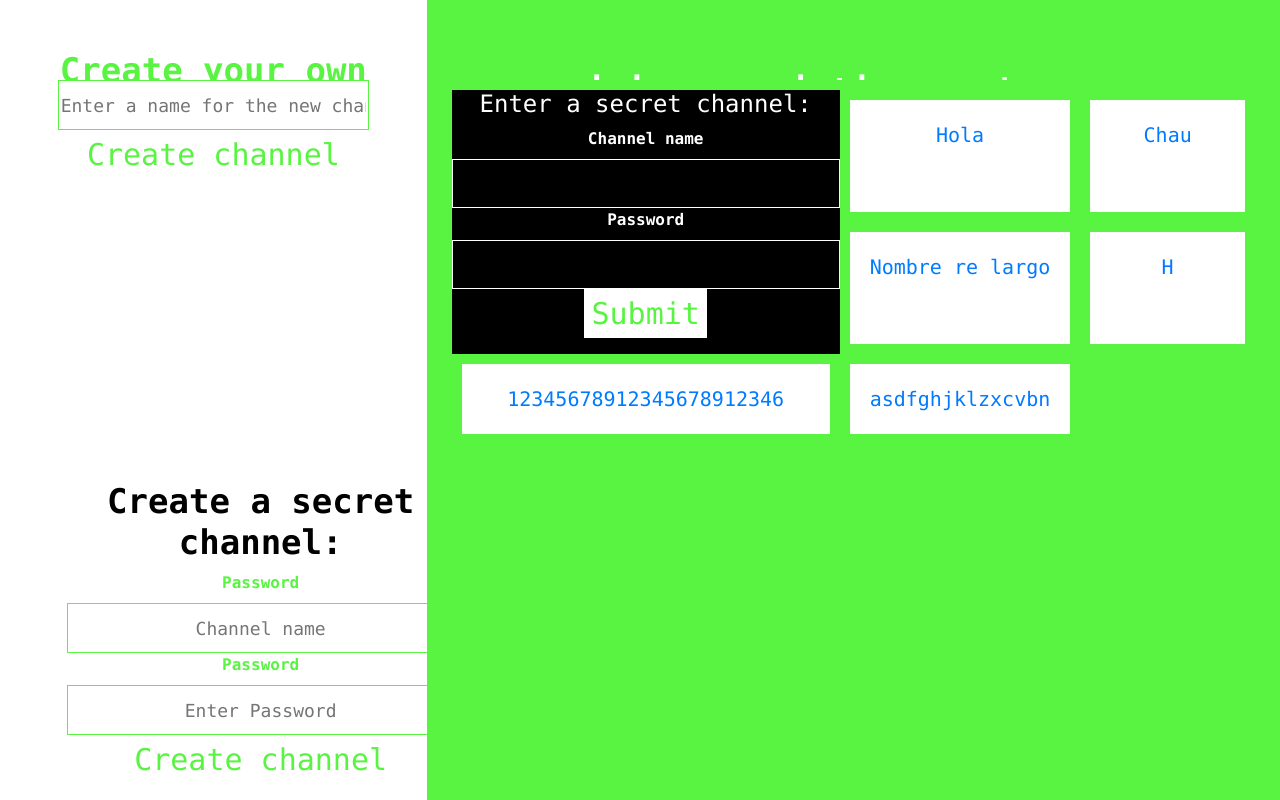
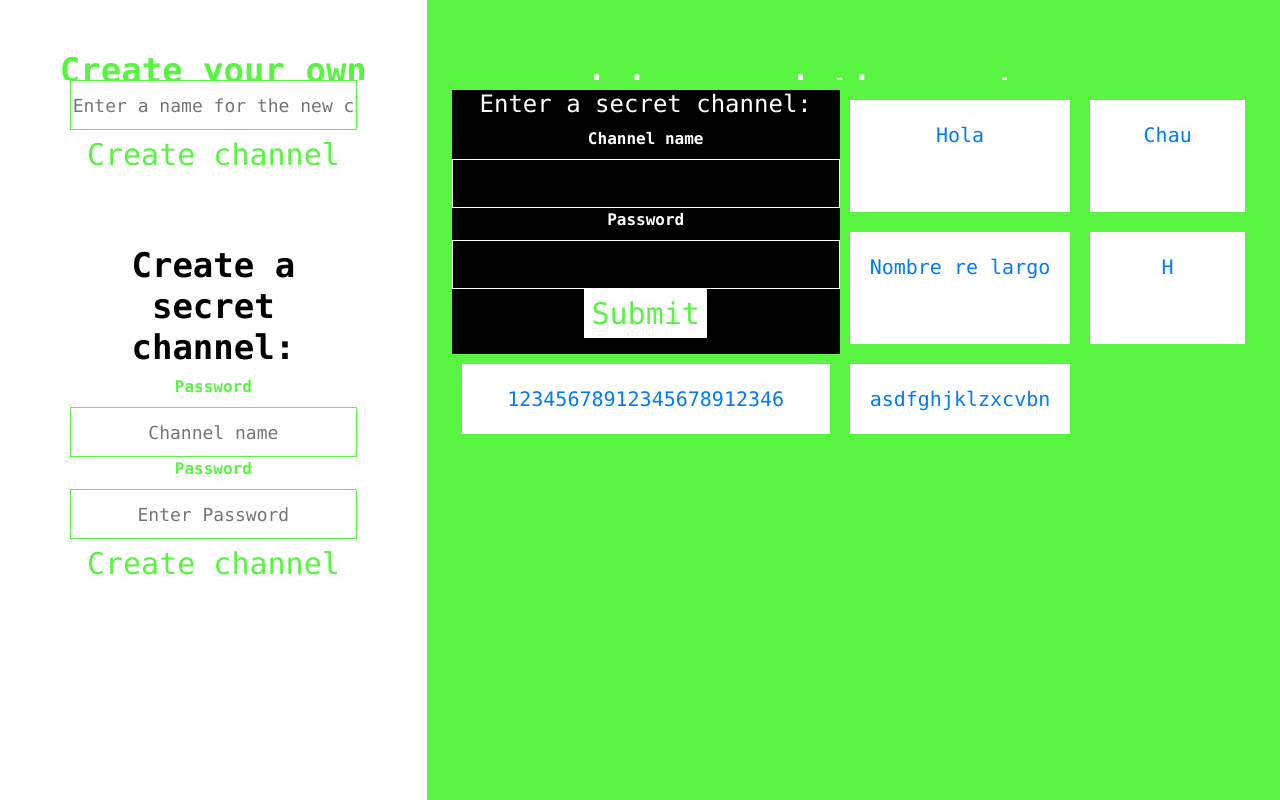
Before and after one commit to lscolombo/project2, a Flask app: page /channels in a window 1280 px wide. Run offline with Flask 2, Linux system fonts and the light colour scheme; the visitor is signed in with stand-in values (Sample User, id 1); some libraries are stand-ins or nearby versions.

Commit message:
Progress in styling

```diff
--- a/static/style.css
+++ b/static/style.css
@@ -169,8 +169,3 @@ html, body {
 #form-custom{
 
 }
-
-#row-secret{
-  position: fixed;
-  bottom: 0;
-}
--- a/templates/channels.html
+++ b/templates/channels.html
@@ -21,6 +21,7 @@
     <div class="row custom">
         <div class="col-md-4 text-md-center">
                 <div class="row">
+                    <div class="col-md-12 text-md-center" id="col-new-channel">
                         <div class="container center_div">
                         <form action="{{ url_for('channel') }}" method="POST" id="form-custom">
                             <input type="text" class="new-channel" name="new-channel" maxlength="35" placeholder="Enter a name for the new channel">
@@ -35,7 +36,9 @@
                         </form>
                         </div>
                     </div>
-                <div class="row" style="position: fixed; bottom: 0;">
+                </div>
+                <div class="row" id="row-secret">
+                    <div class="col-md-12 text-md-center" id="col-secret">
                         <div class="container center_div">
                             <form action="{{ url_for('channel') }}" method="POST" id="form-custom">
                                 <h1 class="title_secret">Create a secret channel:</h1>
@@ -47,6 +50,7 @@
 
                                 <button>Create channel</button>
                             </form>
+                        </div>
                     </div>
                 </div>
         </div>
```
Lines whose indentation alone changed are shown as unchanged.
